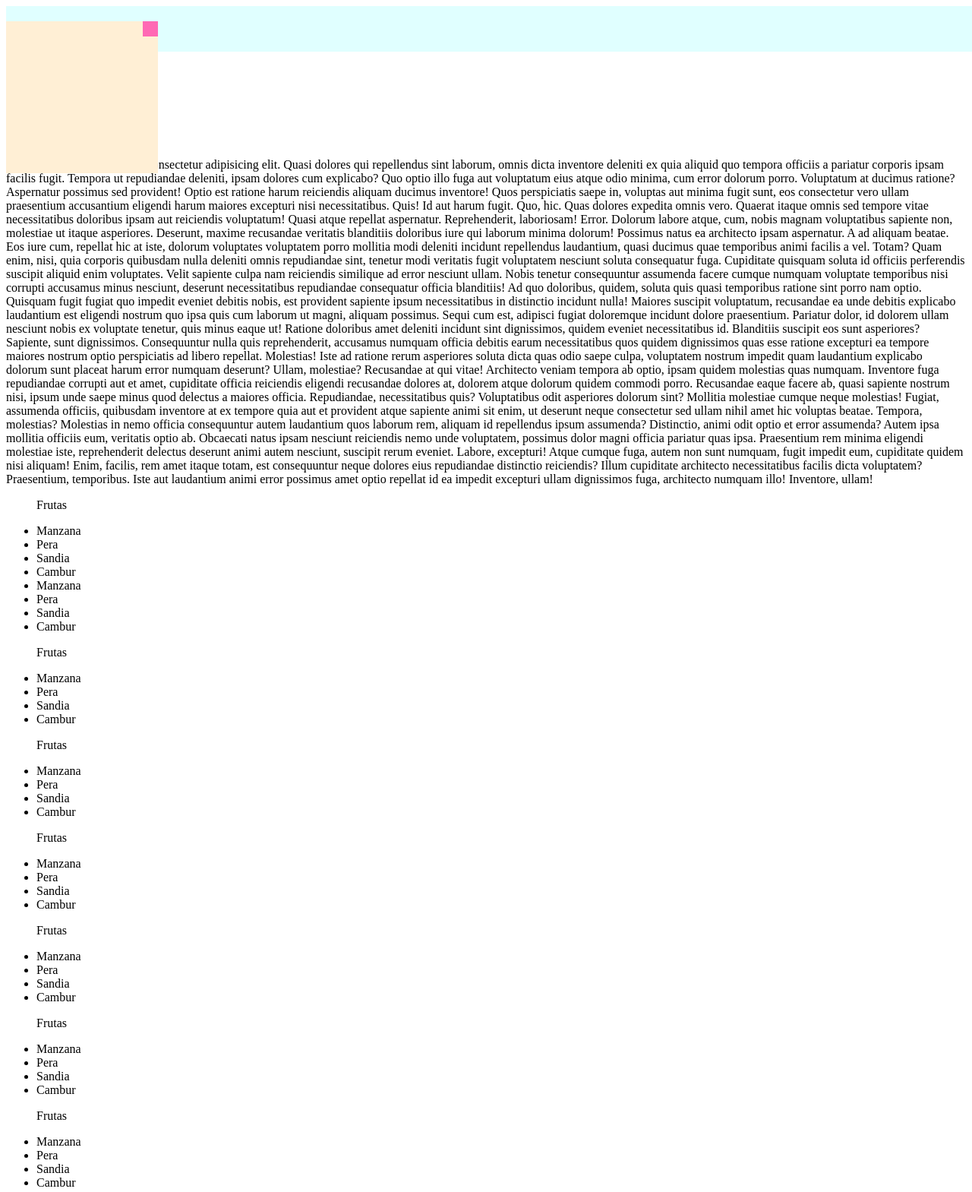
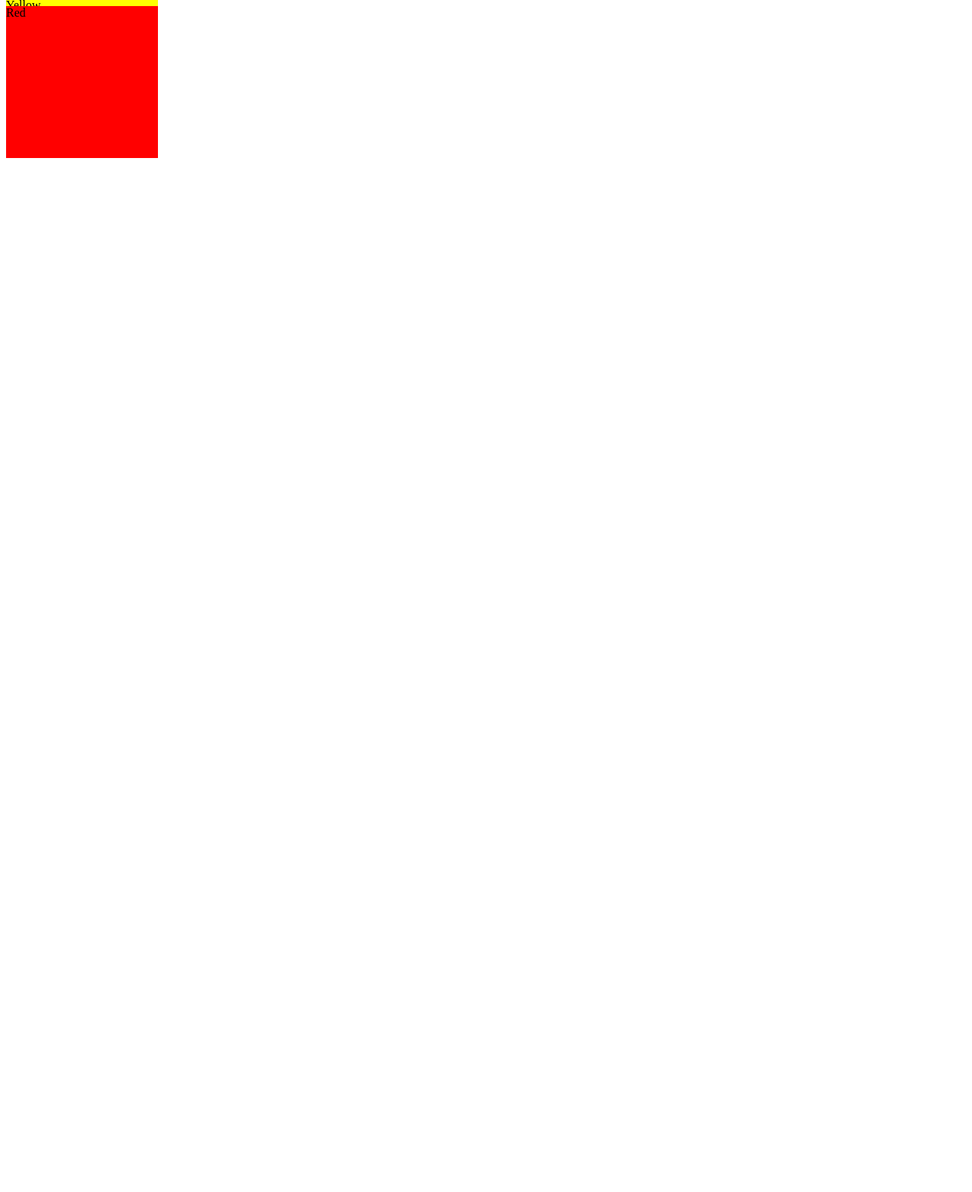
Before and after one commit to ccsmiguelangel/Platzi-CursoDeFrontendDevelopment, a plain HTML site: page index.html in a window 1280 px wide. Shown: the top 1569 px of the page at 76% size. After the commit the page ends 800 px from the top, so only its background shows below. Drawn offline with Linux system fonts and the light colour scheme.

Commit message:
:art: Apilamiento
Ejercicio con z index con divs y parrafos

```diff
--- a/index.html
+++ b/index.html
@@ -7,130 +7,48 @@
   <title>Document</title>
 
   <style>
-  .container{
-    width: 200px;
-    height: 200px;
-    background-color: papayawhip;
-    position: relative;
-    top: 20px;
-  }
+    div{
+      position: absolute;
+      background-color: palegoldenrod;
+    }
+    .one{
+      z-index: 5;
+    }
+    .two{
+      z-index: 4;
+    }
 
-  .item{
-    width: 20px;
-    height: 20px;
-    right: 0;
-    background-color: hotpink;
-    position: absolute;
-  }
-  nav{
-    width: 100%;
-    height: 60px;
-    position: fixed;
-    background-color: lightcyan;
-  }
-  ul p{
-    /* hace que se quede como un titulo y siempre en el top mientras ves la lista */
-    top: 0;
-    position: sticky;
-  }
+    .red{
+      width: 200px;
+      height: 200px;
+      background: red;
+      z-index: 5;
+    }
+    .blue{
+      width: 200px;
+      height: 200px;
+      background-color: blue;
+      z-index: 4;
+    }
+    .yellow{
+      width: 200px;
+      height: 200px;
+      background-color: yellow;
+      z-index: 6;
+      top: -10px;
+    }
+/* Platzi prevalecera porque está debajo de él, se puede cambiar el orden */
   </style>
 </head>
 <body>
-  <nav>
+  <div class="one">Master</div>
+  <div class="two">Platzi</div>
 
-  </nav>
-  <div class="container">
-    <div class="item"></div>
-  </div>
-  <div>Lorem ipsum dolor sit amet, consectetur adipisicing elit. Quasi dolores qui repellendus sint laborum, omnis dicta inventore deleniti ex quia aliquid quo tempora officiis a pariatur corporis ipsam facilis fugit.
-  Tempora ut repudiandae deleniti, ipsam dolores cum explicabo? Quo optio illo fuga aut voluptatum eius atque odio minima, cum error dolorum porro. Voluptatum at ducimus ratione? Aspernatur possimus sed provident!
-  Optio est ratione harum reiciendis aliquam ducimus inventore! Quos perspiciatis saepe in, voluptas aut minima fugit sunt, eos consectetur vero ullam praesentium accusantium eligendi harum maiores excepturi nisi necessitatibus. Quis!
-  Id aut harum fugit. Quo, hic. Quas dolores expedita omnis vero. Quaerat itaque omnis sed tempore vitae necessitatibus doloribus ipsam aut reiciendis voluptatum! Quasi atque repellat aspernatur. Reprehenderit, laboriosam! Error.
-  Dolorum labore atque, cum, nobis magnam voluptatibus sapiente non, molestiae ut itaque asperiores. Deserunt, maxime recusandae veritatis blanditiis doloribus iure qui laborum minima dolorum! Possimus natus ea architecto ipsam aspernatur.
-  A ad aliquam beatae. Eos iure cum, repellat hic at iste, dolorum voluptates voluptatem porro mollitia modi deleniti incidunt repellendus laudantium, quasi ducimus quae temporibus animi facilis a vel. Totam?
-  Quam enim, nisi, quia corporis quibusdam nulla deleniti omnis repudiandae sint, tenetur modi veritatis fugit voluptatem nesciunt soluta consequatur fuga. Cupiditate quisquam soluta id officiis perferendis suscipit aliquid enim voluptates.
-  Velit sapiente culpa nam reiciendis similique ad error nesciunt ullam. Nobis tenetur consequuntur assumenda facere cumque numquam voluptate temporibus nisi corrupti accusamus minus nesciunt, deserunt necessitatibus repudiandae consequatur officia blanditiis!
-  Ad quo doloribus, quidem, soluta quis quasi temporibus ratione sint porro nam optio. Quisquam fugit fugiat quo impedit eveniet debitis nobis, est provident sapiente ipsum necessitatibus in distinctio incidunt nulla!
-  Maiores suscipit voluptatum, recusandae ea unde debitis explicabo laudantium est eligendi nostrum quo ipsa quis cum laborum ut magni, aliquam possimus. Sequi cum est, adipisci fugiat doloremque incidunt dolore praesentium.
-  Pariatur dolor, id dolorem ullam nesciunt nobis ex voluptate tenetur, quis minus eaque ut! Ratione doloribus amet deleniti incidunt sint dignissimos, quidem eveniet necessitatibus id. Blanditiis suscipit eos sunt asperiores?
-  Sapiente, sunt dignissimos. Consequuntur nulla quis reprehenderit, accusamus numquam officia debitis earum necessitatibus quos quidem dignissimos quas esse ratione excepturi ea tempore maiores nostrum optio perspiciatis ad libero repellat. Molestias!
-  Iste ad ratione rerum asperiores soluta dicta quas odio saepe culpa, voluptatem nostrum impedit quam laudantium explicabo dolorum sunt placeat harum error numquam deserunt? Ullam, molestiae? Recusandae at qui vitae!
-  Architecto veniam tempora ab optio, ipsam quidem molestias quas numquam. Inventore fuga repudiandae corrupti aut et amet, cupiditate officia reiciendis eligendi recusandae dolores at, dolorem atque dolorum quidem commodi porro.
-  Recusandae eaque facere ab, quasi sapiente nostrum nisi, ipsum unde saepe minus quod delectus a maiores officia. Repudiandae, necessitatibus quis? Voluptatibus odit asperiores dolorum sint? Mollitia molestiae cumque neque molestias!
-  Fugiat, assumenda officiis, quibusdam inventore at ex tempore quia aut et provident atque sapiente animi sit enim, ut deserunt neque consectetur sed ullam nihil amet hic voluptas beatae. Tempora, molestias?
-  Molestias in nemo officia consequuntur autem laudantium quos laborum rem, aliquam id repellendus ipsum assumenda? Distinctio, animi odit optio et error assumenda? Autem ipsa mollitia officiis eum, veritatis optio ab.
-  Obcaecati natus ipsam nesciunt reiciendis nemo unde voluptatem, possimus dolor magni officia pariatur quas ipsa. Praesentium rem minima eligendi molestiae iste, reprehenderit delectus deserunt animi autem nesciunt, suscipit rerum eveniet.
-  Labore, excepturi! Atque cumque fuga, autem non sunt numquam, fugit impedit eum, cupiditate quidem nisi aliquam! Enim, facilis, rem amet itaque totam, est consequuntur neque dolores eius repudiandae distinctio reiciendis?
-  Illum cupiditate architecto necessitatibus facilis dicta voluptatem? Praesentium, temporibus. Iste aut laudantium animi error possimus amet optio repellat id ea impedit excepturi ullam dignissimos fuga, architecto numquam illo! Inventore, ullam!</div>
-
-  <div>
-    <ul>
-      <p>Frutas</p>
-      <li>Manzana</li>
-      <li>Pera</li>
-      <li>Sandia</li>
-      <li>Cambur</li>
-      <li>Manzana</li>
-      <li>Pera</li>
-      <li>Sandia</li>
-      <li>Cambur</li>
-    </ul>
-    <ul>
-      <p>Frutas</p>
-      <li>Manzana</li>
-      <li>Pera</li>
-      <li>Sandia</li>
-      <li>Cambur</li>
-    </ul>
-    <ul>
-      <p>Frutas</p>
-      <li>Manzana</li>
-      <li>Pera</li>
-      <li>Sandia</li>
-      <li>Cambur</li>
-    </ul>
-    <ul>
-      <p>Frutas</p>
-      <li>Manzana</li>
-      <li>Pera</li>
-      <li>Sandia</li>
-      <li>Cambur</li>
-    </ul>
-    <ul>
-      <p>Frutas</p>
-      <li>Manzana</li>
-      <li>Pera</li>
-      <li>Sandia</li>
-      <li>Cambur</li>
-    </ul>
-    <ul>
-      <p>Frutas</p>
-      <li>Manzana</li>
-      <li>Pera</li>
-      <li>Sandia</li>
-      <li>Cambur</li>
-    </ul>
-    <ul>
-      <p>Frutas</p>
-      <li>Manzana</li>
-      <li>Pera</li>
-      <li>Sandia</li>
-      <li>Cambur</li>
-    </ul>
-    <ul>
-      <p>Frutas</p>
-      <li>Manzana</li>
-      <li>Pera</li>
-      <li>Sandia</li>
-      <li>Cambur</li>
-    </ul>
-    <ul>
-      <p>Frutas</p>
-      <li>Manzana</li>
-      <li>Pera</li>
-      <li>Sandia</li>
-      <li>Cambur</li>
-    </ul>
-  </div>
+  <section>
+    <div class="red">Red</div>
+    <div class="blue">Blue
+      <div class="yellow">Yellow</div>
+    </div>
+  </section>
 </body>
 </html>
```
